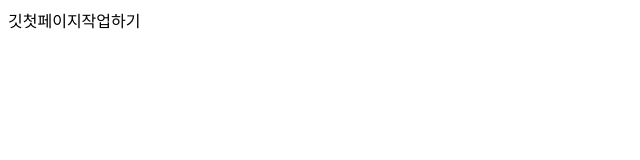
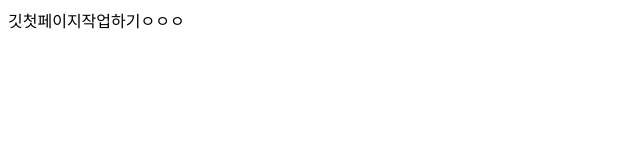
Before and after one commit to joons5967/test222, a plain HTML site: page index.html in a window 1280 px wide. Shown: the full height of the page, 0-640 px from the left. Drawn offline with Linux system fonts and the light colour scheme.

Commit message:
다른컴푸쉬

```diff
--- a/index.html
+++ b/index.html
@@ -6,6 +6,6 @@
     <title>Document</title>
 </head>
 <body>
-    깃첫페이지작업하기
+    깃첫페이지작업하기ㅇㅇㅇ
 </body>
 </html>
```
